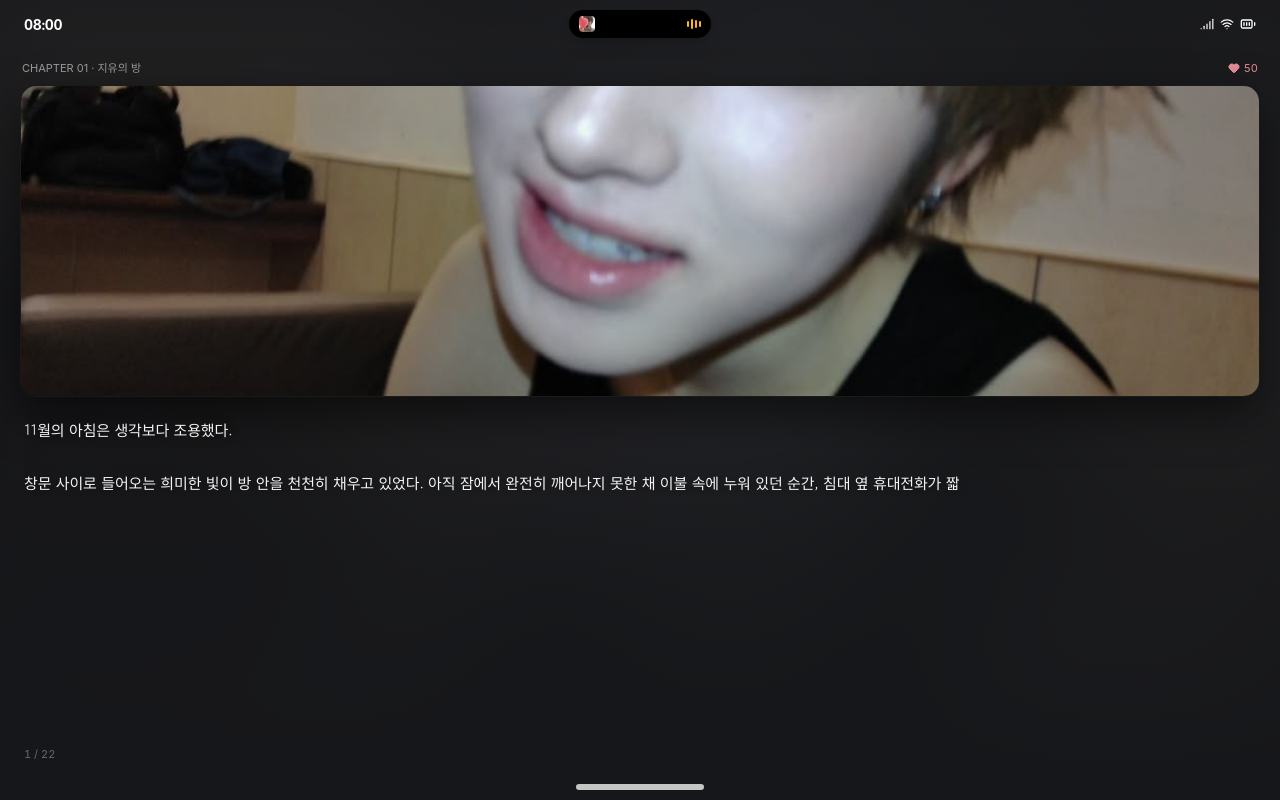
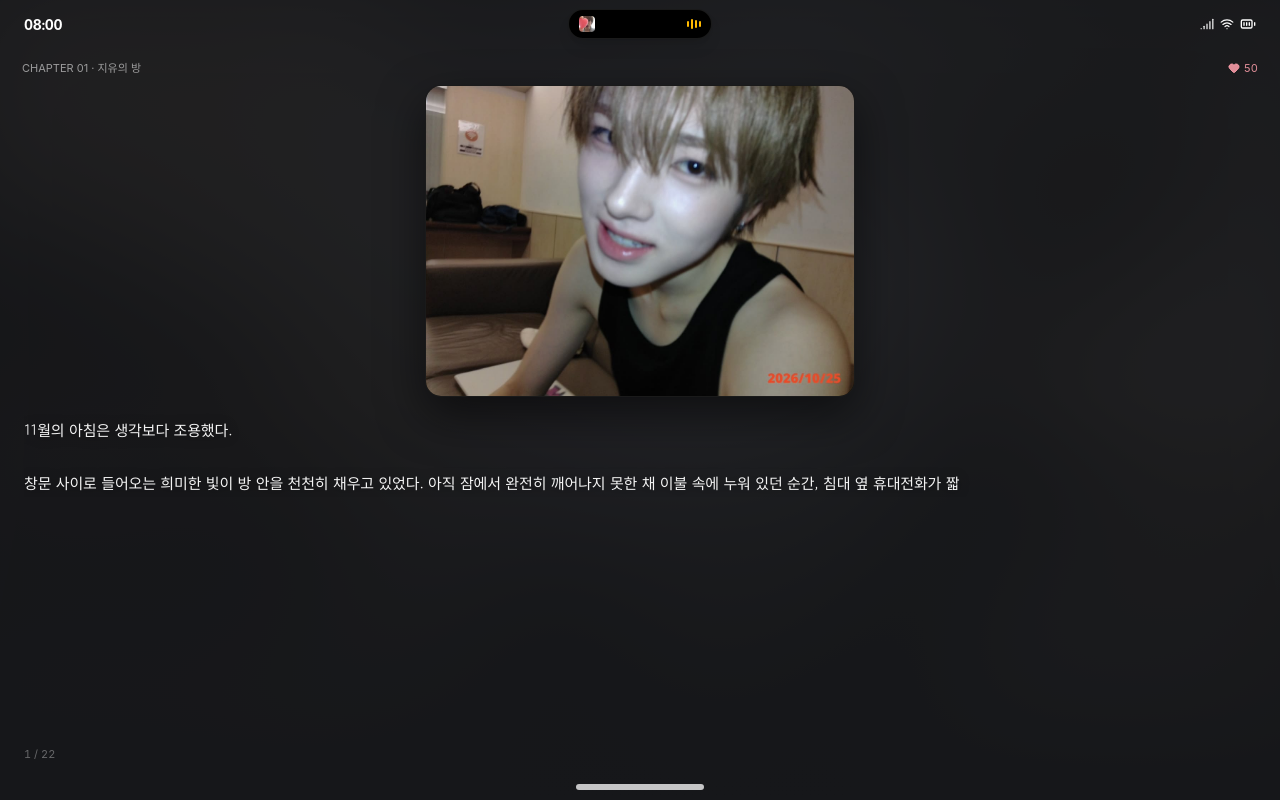
Before and after one commit to yeingim0545-svg/-, a React (Vite) app: page / in a window 1280 px wide. Both pictures are taken after a click on the button "08:00". Built offline with nearby package versions, Linux system fonts and the light colour scheme.

Commit message:
스토리 사진·영상 영역 최대 폭 정리(와이드 화면 크롭 방지)

```diff
--- a/src/components/StoryPlayerScreen.tsx
+++ b/src/components/StoryPlayerScreen.tsx
@@ -126,7 +126,7 @@ export const StoryPlayerScreen: React.FC<StoryPlayerScreenProps> = ({
           </span>
         </div>
 
-        <div className="w-full h-[39dvh] min-h-[220px] max-h-[360px] rounded-2xl overflow-hidden shadow-[0_18px_45px_rgba(0,0,0,0.55)] border border-white/10 bg-black">
+        <div className="w-full max-w-[430px] mx-auto h-[39dvh] min-h-[220px] max-h-[360px] rounded-2xl overflow-hidden shadow-[0_18px_45px_rgba(0,0,0,0.55)] border border-white/10 bg-black">
           {activeVideo ? (
             <video
               key={`${currentChapterIndex}-${slideIndex}-${activeVideo}`}
@@ -138,7 +138,7 @@ export const StoryPlayerScreen: React.FC<StoryPlayerScreenProps> = ({
               playsInline
               controls
               preload="metadata"
-              className="w-full h-full object-cover"
+              className="w-full h-full object-cover sm:object-contain"
             />
           ) : (
             <SafeImage
```
